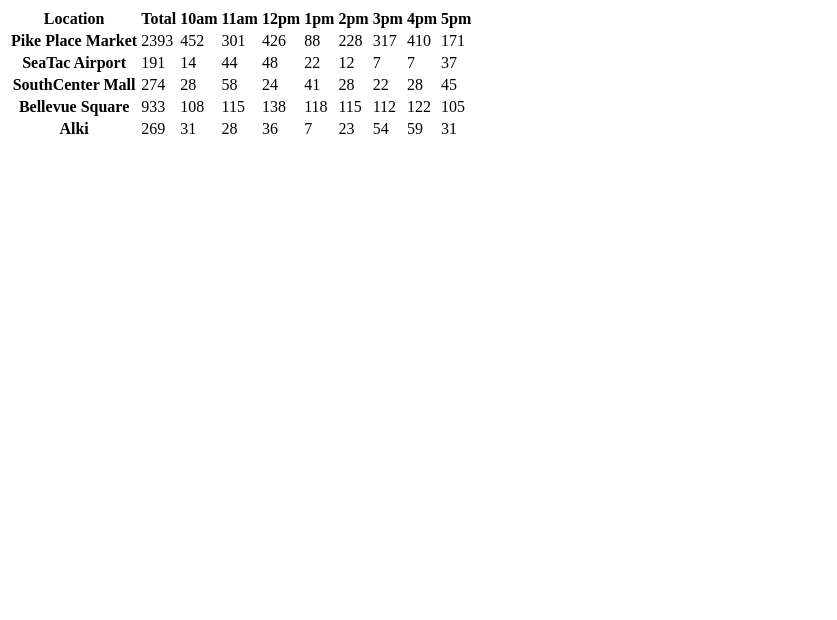
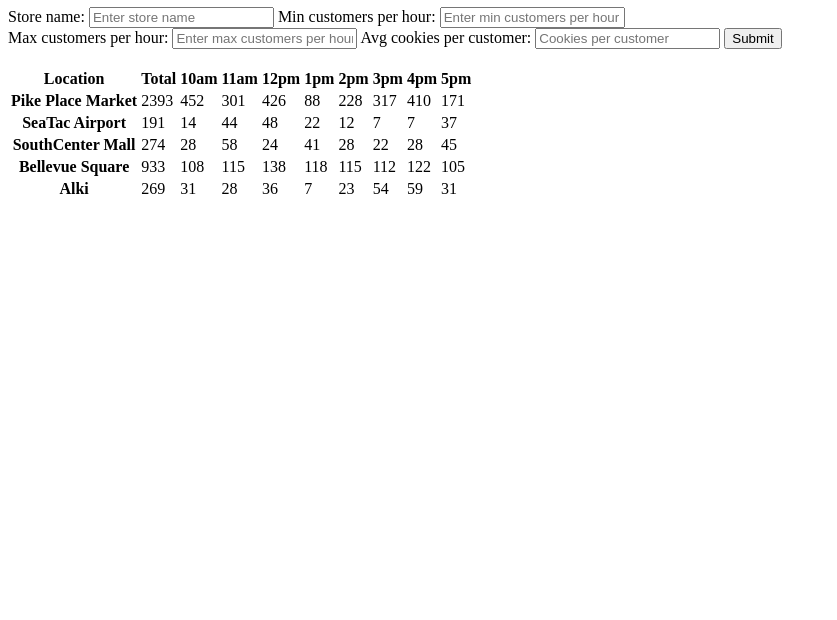
Before and after one commit to pjosifovic/cookie-stand, a plain HTML site: page index.html in a window 1280 px wide. Shown: the part 180-800 px from the top of the page, without its empty margins (0-837 px from the left). Drawn offline with Linux system fonts and the light colour scheme.

Commit message:
adding form elements to html

```diff
--- a/index.html
+++ b/index.html
@@ -9,6 +9,26 @@
     <h1>Salmon Cookie Stand</h1>
     <h2>Calculate Daily Sales Projections</h2>
     <h1>Using constructor notation</h1>
+
+    <form id="userForm" >
+
+      <label for="locName">Store name:</label>
+      <input id="locName" type="text" placeholder="Enter store name">
+
+      <label for="minCustHour">Min customers per hour:</label>
+      <input id="minCustHour" type="text" placeholder="Enter min customers per hour">
+<br>
+      <label for="maxCustHour">Max customers per hour:</label>
+      <input id="maxCustHour" type="text" placeholder="Enter max customers per hour">
+
+      <label for="avgCookieHour">Avg cookies per customer:</label>
+      <input id="avgCookieHour" type="text" placeholder="Cookies per customer">
+
+      <input id="userSubmit" type="submit" value="Submit">
+
+    </form>
+<br>
+
     <section id="storeData">
 
     </section>
--- a/js/cookie-stand.js
+++ b/js/cookie-stand.js
@@ -1,4 +1,4 @@
-var hours = ['10am', '11am', '12pm', '1pm', '2pm', '3pm', '4pm', '5pm'];
+  var hours = ['10am', '11am', '12pm', '1pm', '2pm', '3pm', '4pm', '5pm'];
 var locations = ['PikePlace', 'SeaTac', 'SouthCenter', 'Bellevue', 'Alki'];
 function CookieStand(minCust, maxCust, avgCookiesPerCust, cHours, total, store) {
   this.minCust = minCust;
```
